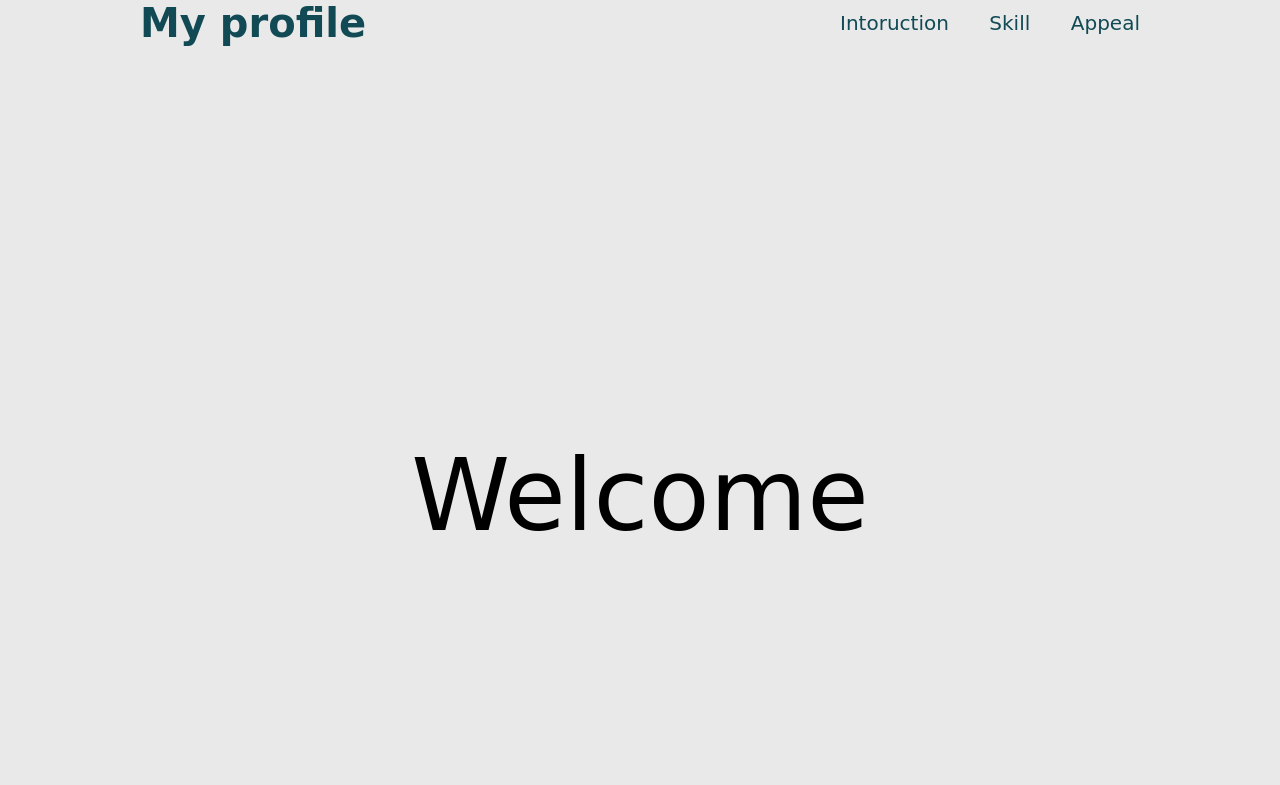
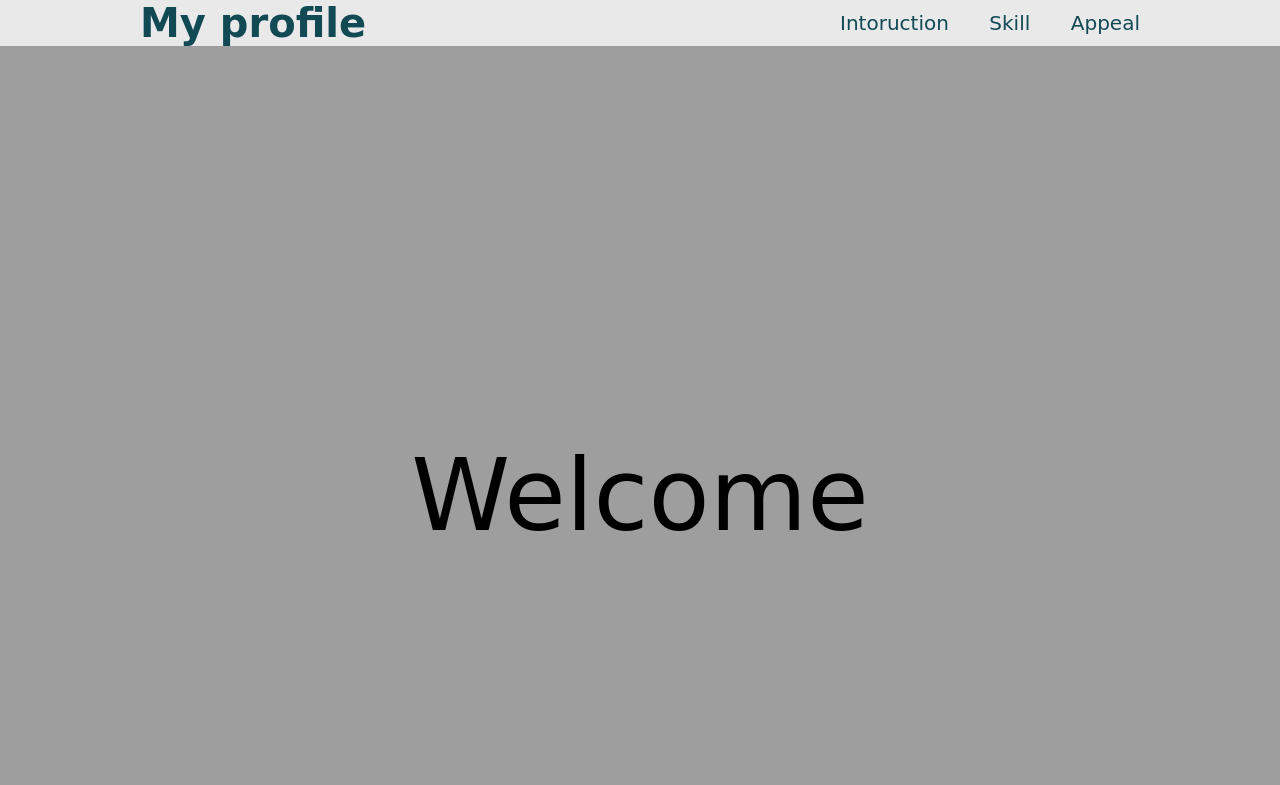
Before and after one commit to Taku20200824/Myprofile001, a plain HTML site: page index.html in a window 1280 px wide. Shown: the top 785 px of the page. Drawn offline with Linux system fonts and the light colour scheme; the site is published under a folder, as on GitHub Pages, so addresses that start at the root find nothing.

Commit message:
Update style.css

```diff
--- a/style.css
+++ b/style.css
@@ -45,7 +45,7 @@ a{
 }
 .top-image{
     height: calc(104.5vh - 94px);
-    background-image: url(/img/t1.jpg);
+    background-image: url(img/t1.jpg);
     background-size:cover;
     background-position: bottom;
     }
```
